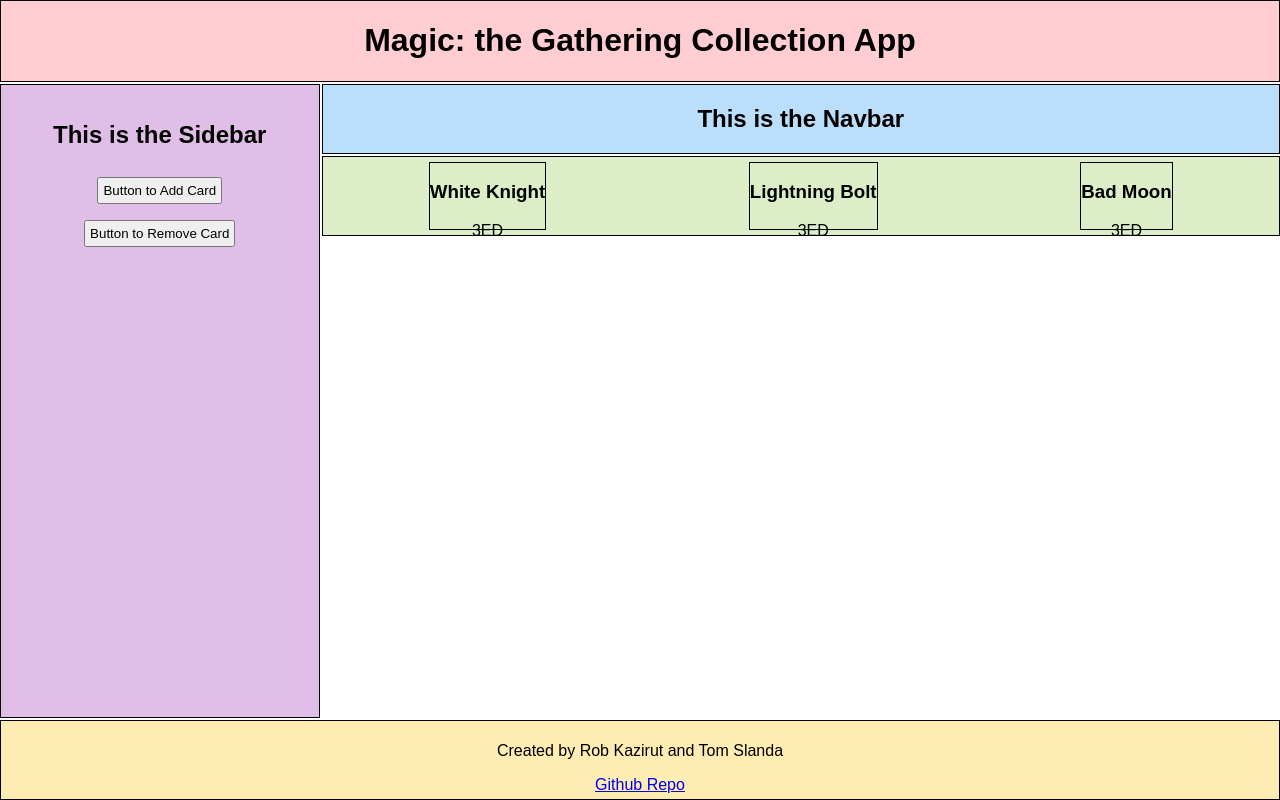
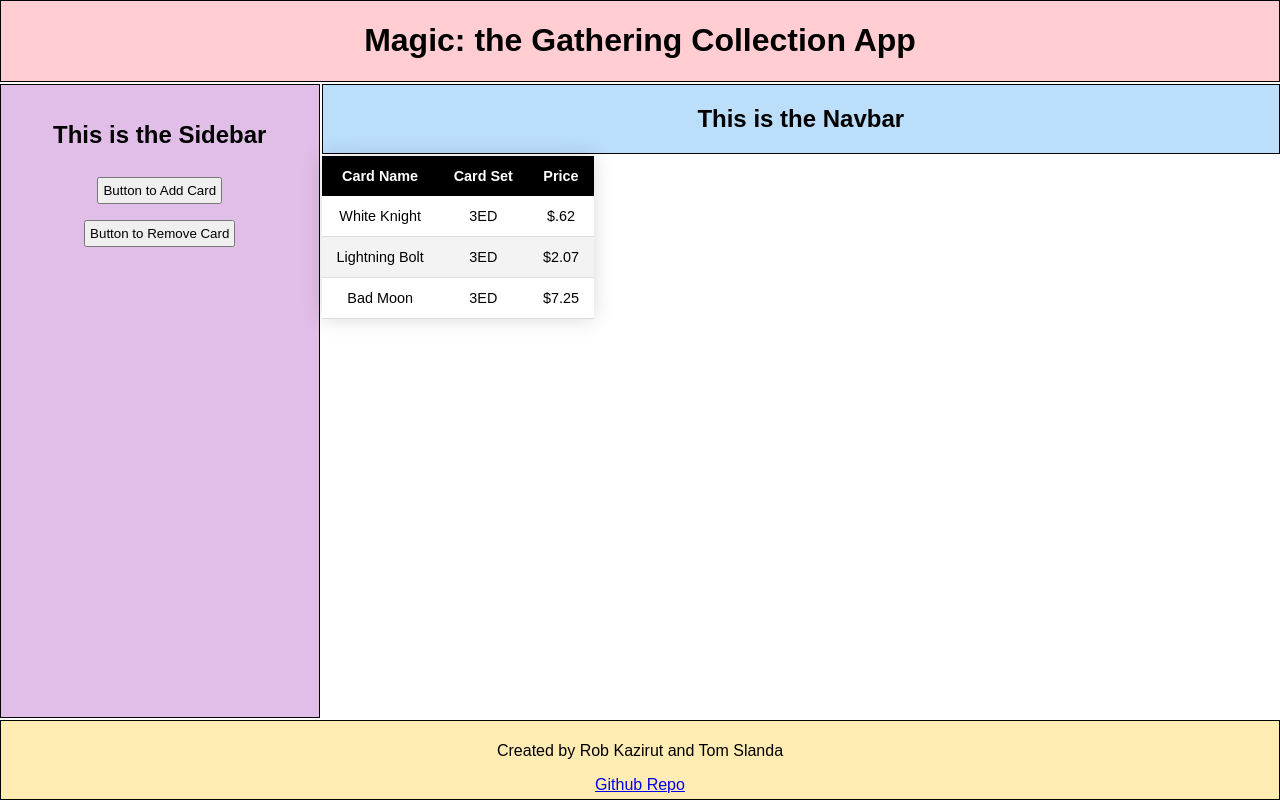
Before and after one commit to slandath/mtgCollectionFE, a React (Create React App) app: page / in a window 1280 px wide. Built offline with nearby package versions, Linux system fonts and the light colour scheme; data requests are answered from the project's data file.

Commit message:
Added table and fetch request

```diff
--- /dev/null
+++ b/data/db.json
@@ -0,0 +1,22 @@
+{
+  "cards": [
+    {
+      "name": "White Knight",
+      "set": "3ED",
+      "price": "$.62",
+      "id": "ce573cee-40e0-4740-8b86-538ad8a16bce"
+    },
+    {
+      "name": "Lightning Bolt",
+      "set": "3ED",
+      "price": "$2.07",
+      "id": "cb9b9a9d-ae4c-4e04-bf9d-cae48f01292c"
+    },
+    {
+      "name": "Bad Moon",
+      "set": "3ED",
+      "price": "$7.25",
+      "id": "9cb767eb-2161-4068-be80-c3cf68945393"
+    }
+  ]
+}
--- a/src/pages/Collection.js
+++ /dev/null
@@ -1,32 +0,0 @@
-import { useState } from "react";
-
-export default function Collection() {
-  let [cards, setCards] = useState([
-    {
-      name: "White Knight",
-      set: "3ED",
-      id: "ce573cee-40e0-4740-8b86-538ad8a16bce",
-    },
-    {
-      name: "Lightning Bolt",
-      set: "3ED",
-      id: "cb9b9a9d-ae4c-4e04-bf9d-cae48f01292c",
-    },
-    {
-      name: "Bad Moon",
-      set: "3ED",
-      id: "9cb767eb-2161-4068-be80-c3cf68945393",
-    },
-  ]);
-
-  return (
-    <article className="collection">
-      {cards.map((card) => (
-        <div className="card-preview" key={card.id}>
-          <h3>{card.name}</h3>
-          <p>{card.set}</p>
-        </div>
-      ))}
-    </article>
-  );
-}
--- a/src/pages/Content.js
+++ b/src/pages/Content.js
@@ -1,11 +1,19 @@
-import Collection from "./Collection"
+// Using json-server to mock data.  To launch, open new terminal instance.  Use command "npx json-server --watch (the location of the json file) --(not default port 3000)".  Ex. "npx json-server --watch data/db.json --port 8000"
 
-const Content = () => {
+import useFetch from "./useFetch"
+import Table from "./Table";
+
+const Content= () => {
+  const { cards, isPending, error } = useFetch("http://localhost:8000/cards");
+
+  // Passing cards into Table component using props. First conditional displays error.  Second conditional displays loading message while data is fetching.  Third Conditional prevents null error.
   return (
     <div>
-      <Collection />
+      {error && <div>{error}</div>}
+      {isPending && <div>Loading...</div>}
+      {cards && <Table cards={cards} />}
     </div>
   );
 }
 
-export default Content
+export default Content;
--- /dev/null
+++ b/src/pages/Table.js
@@ -0,0 +1,27 @@
+// Looping through the data called by the fetch request in the Content function and creating a table
+
+const Table = (props) => {
+  const cards = props.cards;
+  return (
+    <table className="styled-table">
+      <thead>
+        <tr>
+          <th>Card Name</th>
+          <th>Card Set</th>
+          <th>Price</th>
+        </tr>
+      </thead>
+      <tbody>
+        {cards.map((card) => (
+          <tr key={card.id}>
+            <td>{card.name}</td>
+            <td>{card.set}</td>
+            <td>{card.price}</td>
+          </tr>
+        ))}
+      </tbody>
+    </table>
+  );
+};
+
+export default Table;
--- /dev/null
+++ b/src/pages/useFetch.js
@@ -0,0 +1,39 @@
+// Importing useState to monitor for changes.  Importing useEffect to trigger an action on render
+
+import { useEffect, useState } from "react";
+
+// Custom hooks must start with "use"
+const useFetch = (url) => {
+  // Created an array with an initial state of null
+  const [cards, setCards] = useState(null);
+  // Displays waiting message when fetching from server
+  const [isPending, setIsPending] = useState(true);
+  // Error handling
+  const [error, setError] = useState(null);
+  // On first render, it is making a fetch request to the specified endpoint
+  useEffect(() => {
+    fetch(url)
+      // Cannot use async - have to use a promise.  Passes the json into a JS object and returns the value.
+      .then((res) => {
+        if (!res.ok) {
+          throw Error("Cannot find data from that resource");
+        }
+        return res.json();
+      })
+      // Fires after JS object is created to get the json data and updates state
+      .then((data) => {
+        setCards(data);
+        setIsPending(false);
+        setError(null);
+      })
+      .catch((err) => {
+        setIsPending(false);
+        setError(err.message);
+      });
+    // Empty array means it will only trigger on inital render.  Can set params in array to trigger when a state changes.
+  }, []);
+
+  return { cards, isPending, error };
+};
+
+export default useFetch;
--- a/src/styles.css
+++ b/src/styles.css
@@ -47,20 +47,39 @@
   border: 1px solid #000;
   padding: 1rem;
 }
+
 article {
   grid-column: 2 / 3;
   background: #dcedc8;
   border: 1px solid #000;
   padding: 5px;
-  height: 10vh;
-  display: flex;
-  justify-content: space-around;
 }
 
-.card-preview {
-  border: solid 1px #000;
+.styled-table {
+  border-collapse: collapse;
+  font-size: 0.9em;
+  font-family: sans-serif;
+  box-shadow: 0 0 20px rgba(0, 0, 0, 0.15);
 }
 
+.styled-table thead tr {
+  background-color: #000;
+  color: #ffffff;
+  text-align: center;
+}
+
+.styled-table th,
+.styled-table td {
+
+    padding: 12px 15px;
+}
+.styled-table tbody tr {
+  border-bottom: 1px solid #dddddd;
+}
+
+.styled-table tbody tr:nth-of-type(even) {
+  background-color: #f3f3f3;
+}
 
 footer {
   grid-column: 1 / -1;
```
